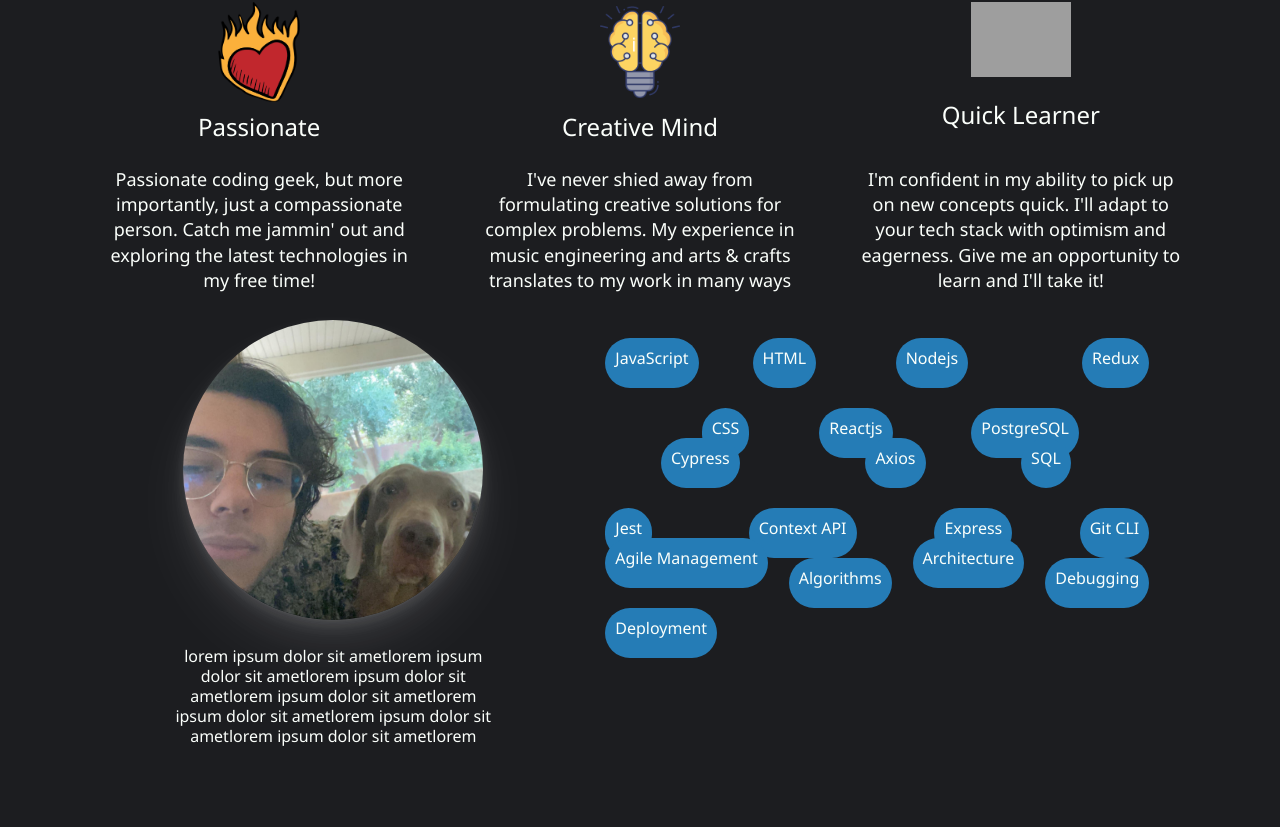
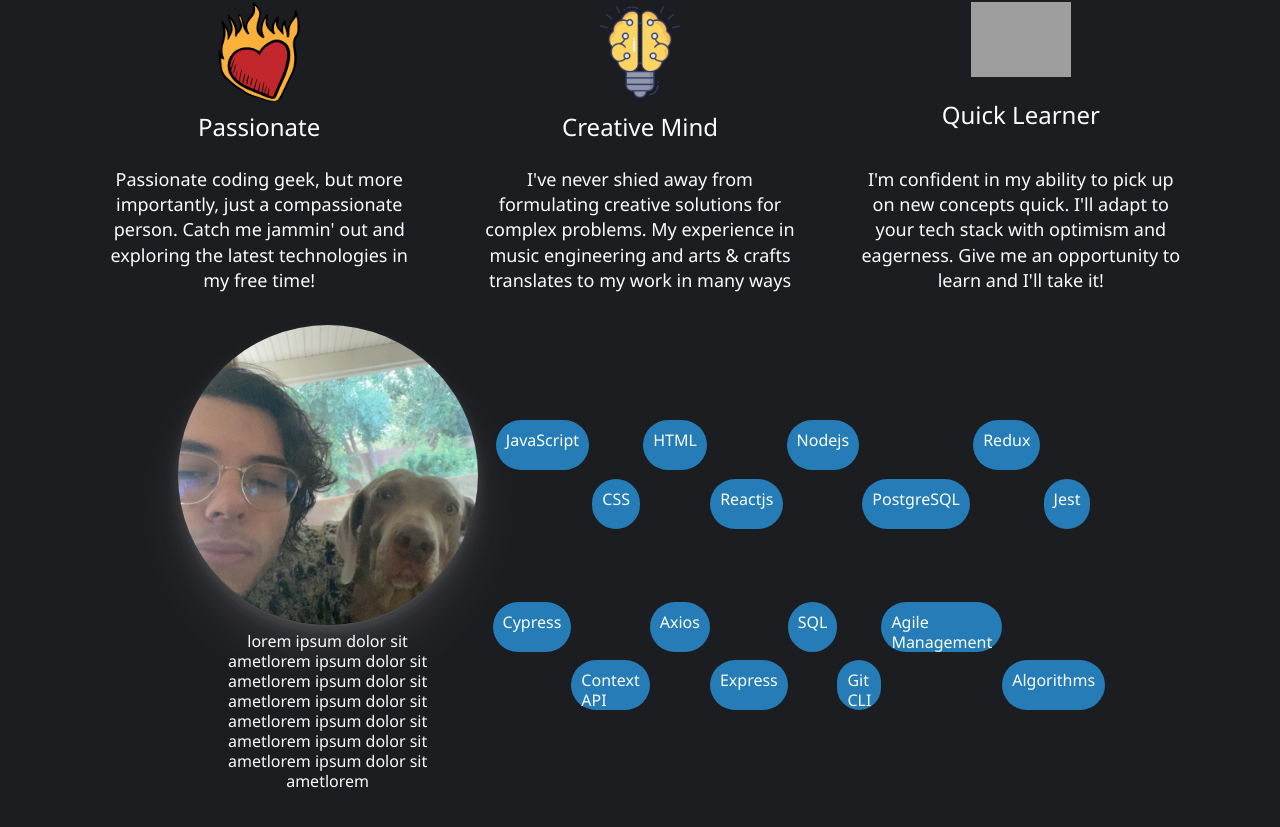
Before and after one commit to cyberkade/portfolio, a React (Create React App) app: page / in a window 1280 px wide. Shown: the part 1123-1950 px from the top of the page. Before the commit the page ends 1896 px from the top, so only its background shows below. Built offline with nearby package versions, Linux system fonts and the light colour scheme; grey boxes are pictures that could not be loaded.

Commit message:
about page basic style laid out

```diff
--- a/src/Styles/About.css
+++ b/src/Styles/About.css
@@ -1,13 +1,13 @@
-.about-cont {
+/* .about-cont {
   height: auto;
   background-color: #1f1e1e;
-  /* background-color: #2b2c2e; */
+  background-color: #2b2c2e;
   box-sizing: border-box;
   margin: 0 auto;
   max-width: 1200px;
   padding: 0 10px;
   width: 100%;
-}
+} */
 
 .code-snippet {
   width: 100%;
@@ -25,7 +25,7 @@ img {
 
 .info-cont {
   width: 85%;
-  height: 80vh;
+  /* height: 80vh; */
   margin: 0 auto;
   display: flex;
   flex-flow: column nowrap;
@@ -55,15 +55,16 @@ img {
   line-height: 1.4;
 }
 
-.about-text {
-  width: 100%;
+.about-cont {
+  width: 85%;
   height: auto;
+  margin: 2.5rem auto 0 auto;
   display: flex;
   justify-content: space-around;
 }
 
 .bio-wrap {
-  width: 40%;
+  width: 35%;
   height: 60vh;
   text-align: center;
   display: flex;
@@ -89,50 +90,56 @@ img {
 }
 
 .skill {
-  /* font-size: 1.6rem; */
+  font-size: 2rem;
   width: auto;
   height: 3rem;
   display: inline-block;
-  cursor: grab;
   background-color: #257cb6;
   border-radius: 25px;
 }
 
+.skill-wrap {
+  height: 25%;
+  display: flex;
+  flex-flow: row nowrap;
+  justify-content: space-around;
+}
+
+.skill-wrap:nth-child(1) {
+  width: 100%;
+  justify-content: space-evenly;
+}
+
 .skills {
-  width: 50%;
+  width: 65%;
   position: relative;
-  padding: 1.5rem;
+  padding: 3rem 1.5rem 1.5rem 1.5rem;
   display: flex;
-  flex-flow: row wrap;
-  align-content: space-evenly;
-  justify-content: space-between;
+  flex-flow: column;
+  justify-content: space-evenly;
+  align-items: center;
 }
 
 .skill:nth-child(even) {
-  /* align-self: center; */
-  position: relative;
-  top: 5rem;
+  align-self: flex-end;
+
+  /* position: relative;
+  top: 5rem; */
 }
 .skill:nth-child(odd) {
-  /* align-self: center; */
-
-  position: relative;
-  top: -2rem;
+  align-self: flex-start;
 }
 
 .skill:nth-child(16) {
-  position: relative;
-  top: 0px;
+  align-self: flex-start;
 }
 
 .skill:nth-child(18) {
-  position: relative;
-  top: 0px;
+  align-self: flex-start;
 }
 
 .skill:nth-child(19) {
-  position: relative;
-  top: -50px;
+  align-self: flex-start;
 }
 
 /*
--- a/src/components/About.js
+++ b/src/components/About.js
@@ -51,7 +51,7 @@ const About = () => {
           </div>
         </div>
 
-        <div className="about-text">
+        <div className="about-cont">
           <div className="bio-wrap">
             <div className="me-img" />
             <div className="bio">
@@ -62,63 +62,40 @@ const About = () => {
           </div>
 
           <div className="skills">
-            <Draggable bounds="parent">
+            <div className="skill-wrap">
               <h2 className="skill">JavaScript</h2>
-            </Draggable>
-            <Draggable bounds="parent">
+
               <h2 className="skill">CSS</h2>
-            </Draggable>
-            <Draggable bounds="parent">
+
               <h2 className="skill">HTML</h2>
-            </Draggable>
-            <Draggable bounds="parent">
+
               <h2 className="skill">Reactjs</h2>
-            </Draggable>
-            <Draggable bounds="parent">
+
               <h2 className="skill">Nodejs</h2>
-            </Draggable>
-            <Draggable bounds="parent">
+
               <h2 className="skill">PostgreSQL</h2>
-            </Draggable>
-            <Draggable bounds="parent">
+
               <h2 className="skill">Redux</h2>
-            </Draggable>
-            <Draggable bounds="parent">
+
               <h2 className="skill">Jest</h2>
-            </Draggable>
-            <Draggable bounds="parent">
+            </div>
+
+            <div className="skill-wrap">
               <h2 className="skill">Cypress</h2>
-            </Draggable>
-            <Draggable bounds="parent">
+
               <h2 className="skill">Context API</h2>
-            </Draggable>
-            <Draggable bounds="parent">
+
               <h2 className="skill">Axios</h2>
-            </Draggable>
-            <Draggable bounds="parent">
+
               <h2 className="skill">Express</h2>
-            </Draggable>
-            <Draggable bounds="parent">
+
               <h2 className="skill">SQL</h2>
-            </Draggable>
-            <Draggable bounds="parent">
+
               <h2 className="skill">Git CLI</h2>
-            </Draggable>
-            <Draggable bounds="parent">
+
               <h2 className="skill">Agile Management</h2>
-            </Draggable>
-            <Draggable bounds="parent">
               <h2 className="skill">Algorithms</h2>
-            </Draggable>
-            <Draggable bounds="parent">
-              <h2 className="skill">Architecture</h2>
-            </Draggable>
-            <Draggable bounds="parent">
-              <h2 className="skill">Debugging</h2>
-            </Draggable>
-            <Draggable bounds="parent">
-              <h2 className="skill">Deployment</h2>
-            </Draggable>
+            </div>
           </div>
         </div>
       </div>
```
